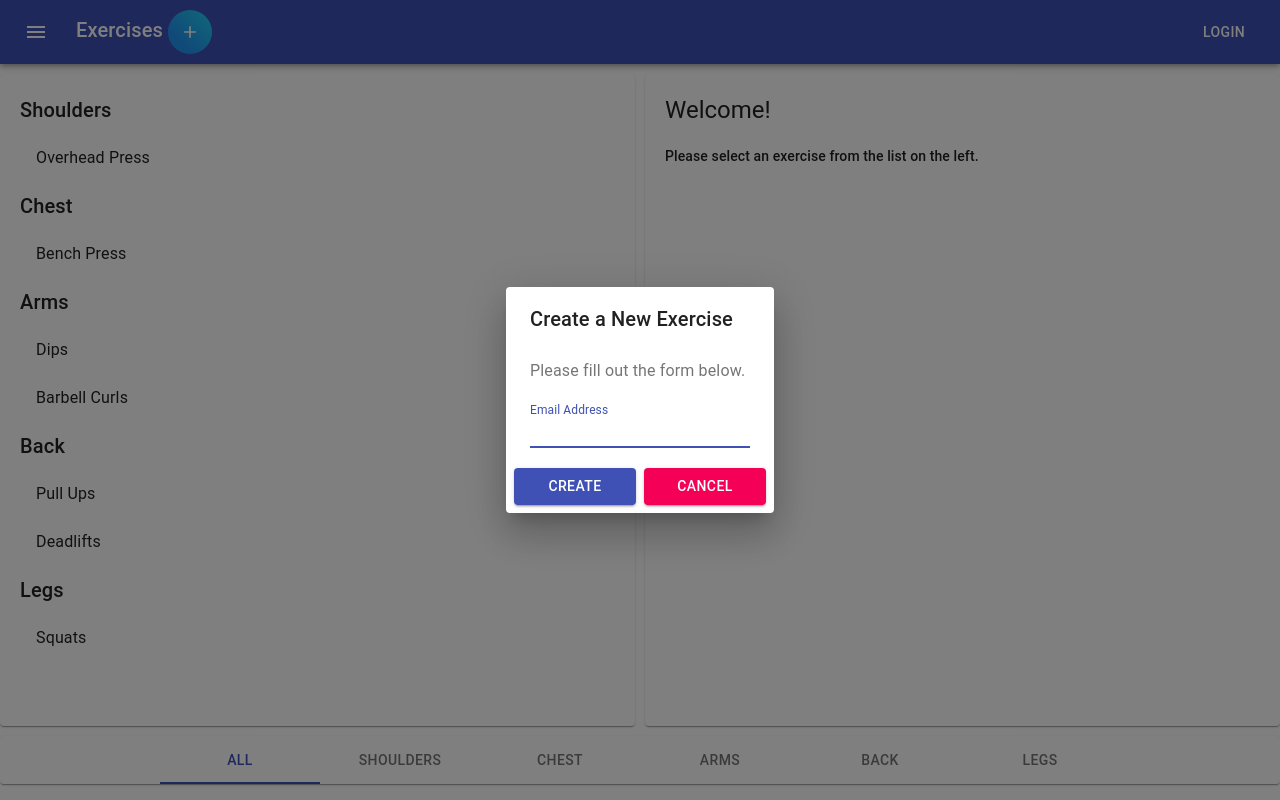
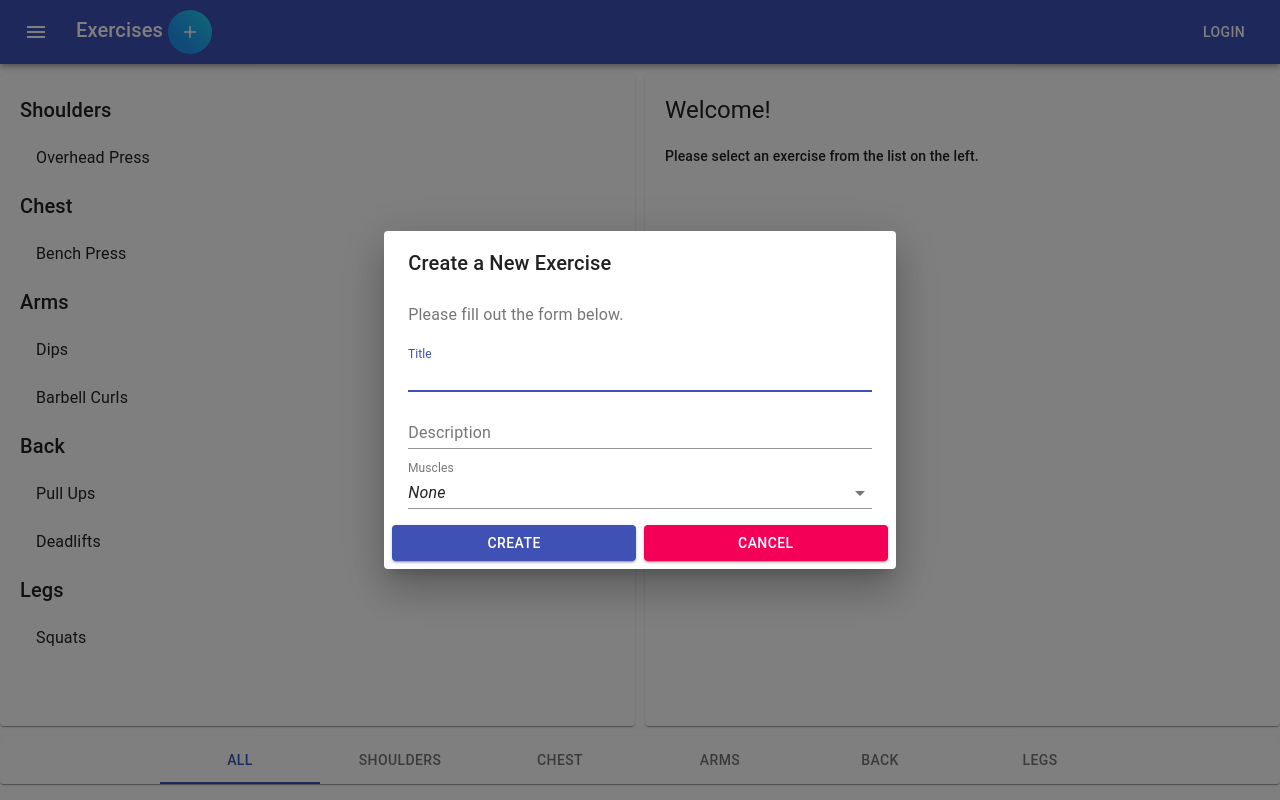
Before and after one commit to RichProsper/MaterialUI, a React (Create React App) app: page / in a window 1280 px wide. Both pictures are taken after a click on the button 190 px from the left and 32 px from the top of the page. Built offline with nearby package versions, Linux system fonts and the light colour scheme.

Commit message:
[WIP] Create Exercise

```diff
--- a/src/components/crud/Create.js
+++ b/src/components/crud/Create.js
@@ -1,23 +1,49 @@
 import React, { Fragment } from 'react'
 import {
     Button, IconButton, TextField, Dialog, DialogActions, DialogContent, DialogContentText, DialogTitle,
-    makeStyles
+    makeStyles, InputLabel, MenuItem, FormControl, Select
 } from '@material-ui/core'
-import AddIcon from '@material-ui/icons/Add';
+import AddIcon from '@material-ui/icons/Add'
+import { muscles } from '../../store'
 
-const useStyles = makeStyles({
+const useStyles = makeStyles(theme => ({
     root: {
         background: 'linear-gradient(45deg, #2196F3 30%, #21CBF3 90%)',
         borderRadius: 50,
         color: 'white'
+    },
+    formControl: {
+        marginTop: theme.spacing(1),
+        width: '100%'
+    },
+    selectEmpty: {
+        marginTop: theme.spacing(2),
+        textTransform: "capitalize"
+    },
+    menuItem: {
+        textTransform: "capitalize"
     }
-})
+}))
 
 function Create() {
     const [open, setOpen] = React.useState(false)
+    const [age, setAge] = React.useState('')
     const handleClickOpen = () => setOpen(true)
     const handleClose = () => setOpen(false)
+    const changeMuscles = event => setAge(event.target.value)
     const styles = useStyles()
+
+    const createExercise = () => {
+        // ! TO DO: Validate input data
+
+        console.log(
+            document.getElementById('title').value,
+            document.getElementById('desc').value,
+            document.getElementById('muscles').innerHTML,
+        )
+
+        handleClose()
+    }
 
     return (
         <Fragment>
@@ -35,17 +61,58 @@ function Create() {
                         Please fill out the form below.
                     </DialogContentText>
                     <TextField
+                        id="title"
                         autoFocus
                         margin="dense"
-                        id="name"
-                        label="Email Address"
-                        type="email"
+                        label="Title"
+                        type="text"
                         fullWidth
                     />
+                    <TextField
+                        id="desc"
+                        margin="dense"
+                        label="Description"
+                        type="text"
+                        multiline
+                        rowsMax="4"
+                        fullWidth
+                    />
+                    <FormControl className={styles.formControl}>
+                        <InputLabel shrink id="musclesLabel">Muscles</InputLabel>
+                        <Select
+                            labelId="musclesLabel"
+                            id="muscles"
+                            displayEmpty
+                            value={age}
+                            onChange={changeMuscles}
+                            className={styles.selectEmpty}
+                        >
+                            <MenuItem value=""><em>None</em></MenuItem>
+                            {muscles.map(muscle =>
+                                <MenuItem className={styles.menuItem} key={muscle} value={muscle}>
+                                    {muscle}
+                                </MenuItem>
+                            )}
+                        </Select>
+                    </FormControl>
                 </DialogContent>
                 <DialogActions>
-                    <Button onClick={handleClose} color="primary" variant="contained" style={{flex:1}}>Create</Button>
-                    <Button onClick={handleClose} color="secondary" variant="contained" style={{flex:1}}>Cancel</Button>
+                    <Button
+                        onClick={createExercise}
+                        color="primary"
+                        variant="contained"
+                        style={{flex:1}}
+                    >
+                        Create
+                    </Button>
+                    <Button
+                        onClick={handleClose}
+                        color="secondary"
+                        variant="contained"
+                        style={{flex:1}}
+                    >
+                        Cancel
+                    </Button>
                 </DialogActions>
             </Dialog>
         </Fragment>
```
